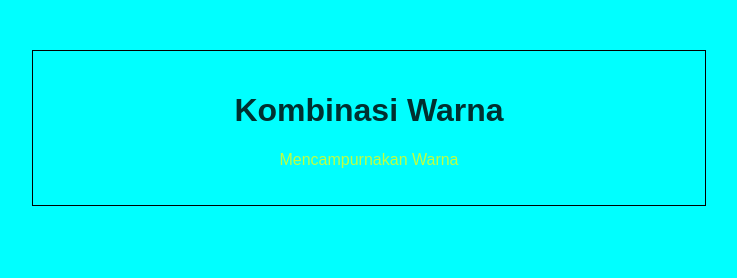
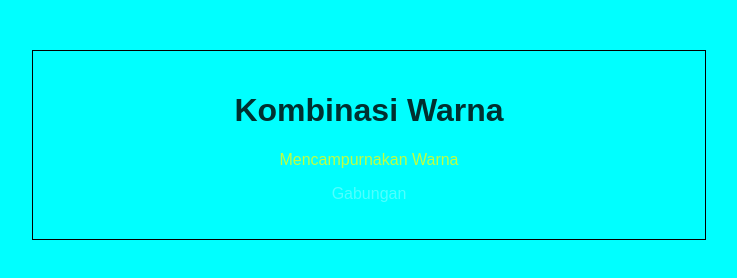
Before and after one commit to Jundillah-0/Tugas, a plain HTML site: page index.html in a window 1280 px wide. Shown: the whole page, without its empty margins (271-1008 px from the left). Drawn offline with Linux system fonts and the light colour scheme.

```diff
--- a/index.html
+++ b/index.html
@@ -32,6 +32,7 @@
     <div class="container">
         <h1 class="text-black">Kombinasi Warna</h1>
         <p class="text-yellow">Mencampurnakan Warna</p>
+        <p class="text-white">Gabungan</p>
     </div>
 
 </body>
```
